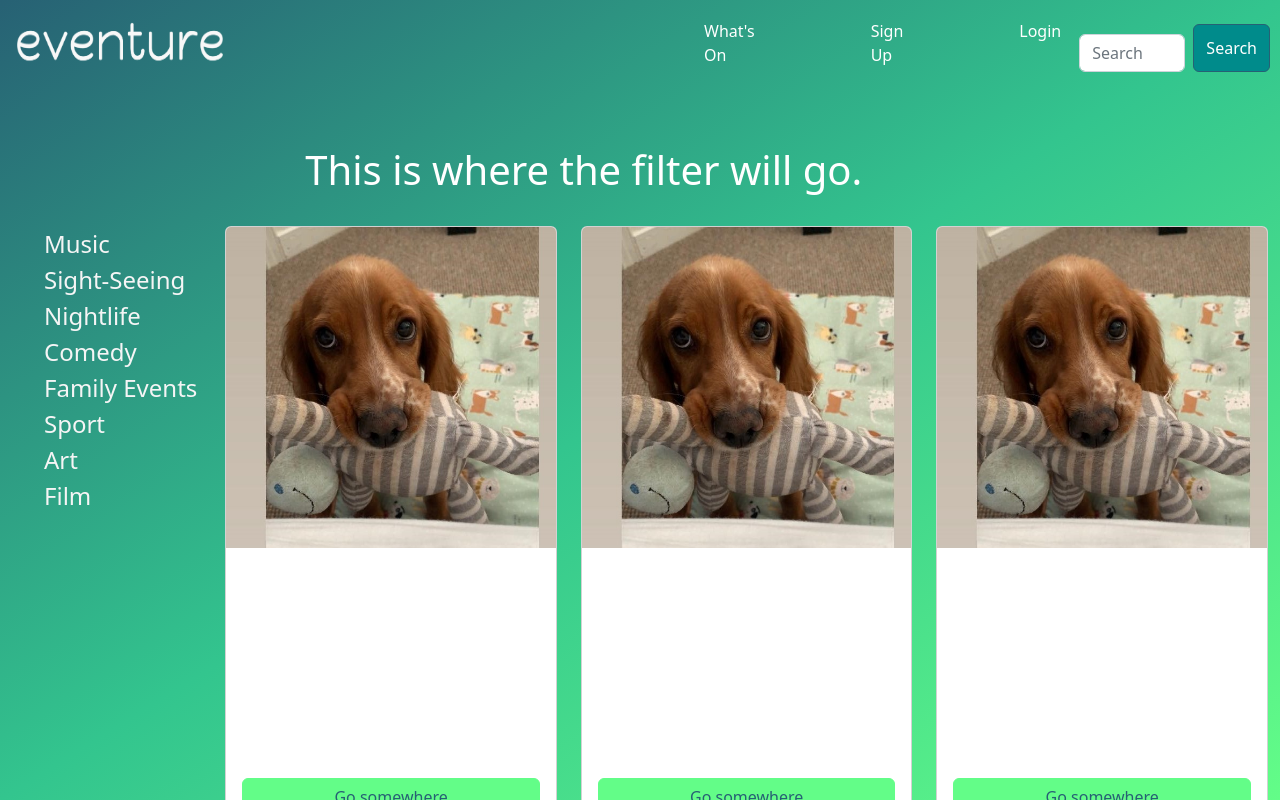
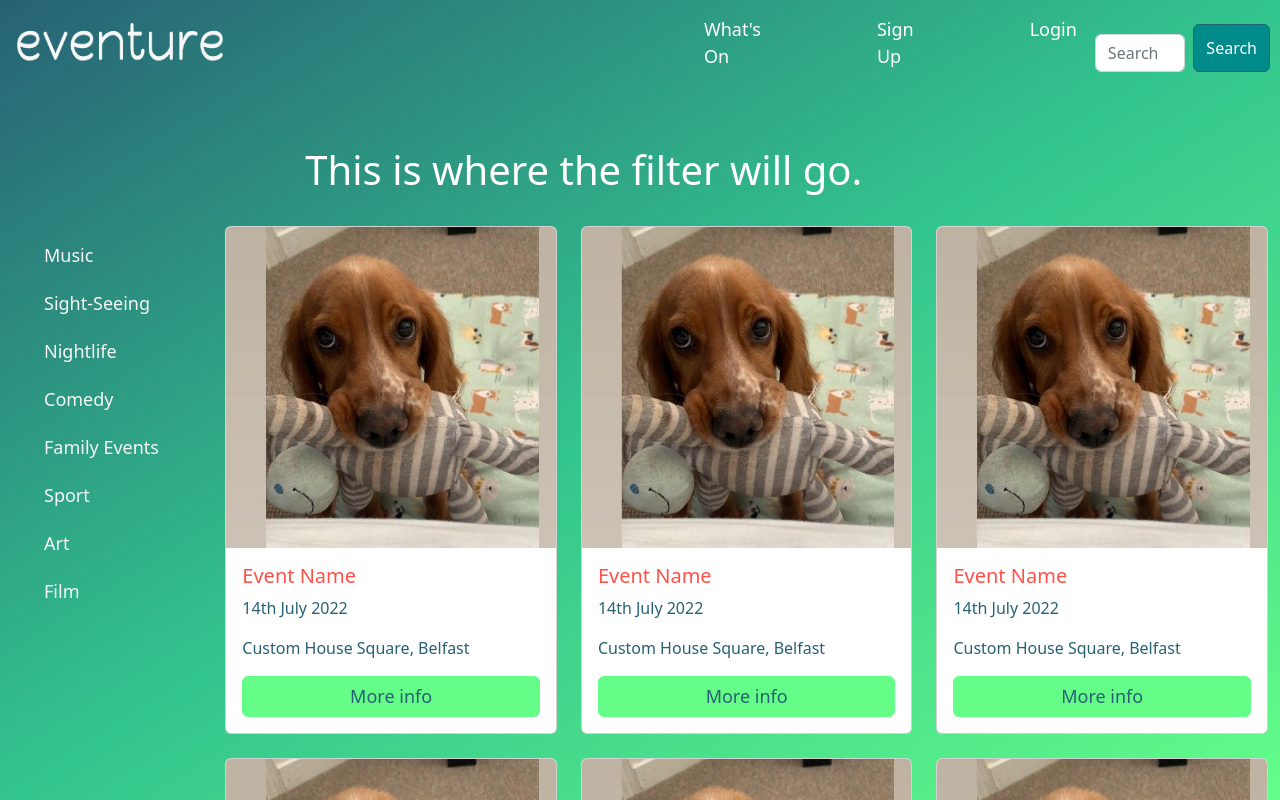
Before and after one commit to ctom11/event_app_project, a React (Create React App) app in the folder cep-project/: page /whatson in a window 1280 px wide. Shown: the top 800 px of the page. Built offline with nearby package versions, Linux system fonts and the light colour scheme.

Commit message:
started event page

```diff
--- a/cep-project/src/App.js
+++ b/cep-project/src/App.js
@@ -8,6 +8,7 @@ import { Login } from './Login';
 import { NoMatch } from './NoMatch';
 import { Layout } from './components/Layout';
 import { NavigationBar } from './components/NavigationBar';
+import { Event } from './Event';
 
 class App extends Component {
   render() {
@@ -22,6 +23,7 @@ class App extends Component {
               <Route path ='/whatson' element = {<Whatson/>}/>
               <Route path ='/signup' element = {<Signup/>}/>
               <Route path ='/login' element = {<Login/>}/>
+              <Route path ='/event' element = {<Event/>}/>
               <Route element = {<NoMatch/>} />
             </Routes>
           </Router>
--- /dev/null
+++ b/cep-project/src/Event.js
@@ -0,0 +1,30 @@
+import React from "react";
+import './Event.css';
+import { Card, Button, Nav } from "react-bootstrap";
+
+export const Event = () => (
+    <Card>
+      <Card.Header>
+        <Nav variant="tabs" defaultActiveKey="#first">
+          <Nav.Item>
+            <Nav.Link href="#first" className="event-nav">Event Information</Nav.Link>
+          </Nav.Item>
+          <Nav.Item>
+            <Nav.Link href="#link" className="event-nav">Link</Nav.Link>
+          </Nav.Item>
+          <Nav.Item>
+            <Nav.Link href="#" className="event-nav">
+              Disabled
+            </Nav.Link>
+          </Nav.Item>
+        </Nav>
+      </Card.Header>
+      <Card.Body>
+        <Card.Title>Event Name</Card.Title>
+        <Card.Text>
+          With supporting text below as a natural lead-in to additional content.
+        </Card.Text>
+        <Button variant="primary">Go somewhere</Button>
+      </Card.Body>
+    </Card>
+)
--- a/cep-project/src/Home.css
+++ b/cep-project/src/Home.css
@@ -1,8 +1,3 @@
-p {
-    padding-left: 100px;
-    font-family: revert;
-}
-
 video {
 position: fixed;
 padding-top: 50px;
--- a/cep-project/src/Login.css
+++ b/cep-project/src/Login.css
@@ -18,7 +18,8 @@
 
 /*link to register page - keeps all font in this line the same*/
 a {
-    color: #276174;
+    color: #276174 !important;
+    font-size: large !important;
 }
 
 /*login card as a whole*/
@@ -32,16 +33,17 @@ a {
 /*column containing login*/
 .col-md-5 {
     color: #276174;
-    padding-left: 20px;
-    padding-right: 20px;
+    padding-left: 10px;
+    padding-right: 10px;
     background-color: white;
+    border-radius: 10px;
 }
 
 /*login header*/
 .SignIn-header {
     padding-bottom: 30px;
     padding-top: 30px;
-    font-size: xx-large;
+    font-size: x-large;
 }
 
 /*register account link*/
@@ -54,7 +56,7 @@ h2 {
 
 /*keep me signed in checkbox*/
 .form-check {
-    padding-top: 20px;
+    padding-top: 10px;
 }
 
 /*input box style*/
@@ -87,5 +89,4 @@ h2 {
     --bs-btn-active-border-color: #33C58E !important;
     --bs-btn-disabled-color: #63FD88 !important;
     --bs-btn-disabled-border-color: #276174 !important;
-    margin-bottom: 50px;
 }
--- a/cep-project/src/Signup.css
+++ b/cep-project/src/Signup.css
@@ -7,7 +7,7 @@
 }
 
 /*sign up title*/
-.card-title {
+.signup-title {
     padding-top: 50px;
 }
 
@@ -35,7 +35,7 @@ label {
 }
 
 /*sign up button design*/
-.btn-primary {
+.signup-button {
     margin-top: 20px !important;
     width: -webkit-fill-available !important;
     --bs-btn-color: # !important;
--- a/cep-project/src/Signup.js
+++ b/cep-project/src/Signup.js
@@ -4,7 +4,7 @@ import './Signup.css';
 export const Signup = () => (
 <div className="card signup-card">
     <div className="card-body">
-        <h5 className="card-title">Sign Up</h5>
+        <h5 className="card-title signup-title">Sign Up</h5>
         <form>
         <div className="row">
             <div className="form-group col-md-6">
@@ -35,7 +35,7 @@ export const Signup = () => (
                     </label>
                 </div>
             </div>
-            <button type="submit" className="btn btn-primary">Sign in</button>
+            <button type="submit" className="btn btn-primary signup-button">Sign in</button>
         </div>
         </form>
     </div>
--- a/cep-project/src/Whatson.css
+++ b/cep-project/src/Whatson.css
@@ -6,6 +6,7 @@
 .col-md-2 {
     margin-top: 140px;
     text-align: justify;
+    font-size: xx-large;
 }
 
 /*event filter at top of page*/
@@ -17,6 +18,11 @@
 /*individual event cards*/
 .whatson-card {
     min-width: fit-content;
+    color: #276174;
+}
+
+.card-title {
+    color: #ff5147;
 }
 
 /*entire column of event cards*/
@@ -24,15 +30,19 @@
     margin-top: auto;
 }
 
+.card-text {
+    margin-bottom: 0;
+}
+
 /*side menu text*/
-a {
+.sidemenu-items {
     text-decoration-line: none;
     color: whitesmoke !important;
     font-size: x-large;
 }
 
 /*side menu text hover*/
-a:hover {
+.sidemenu-items:hover {
     color: #63FD88 !important;
     text-decoration-line: none;
 }
--- a/cep-project/src/Whatson.js
+++ b/cep-project/src/Whatson.js
@@ -1,5 +1,6 @@
 import React from "react";
 import './Whatson.css';
+import { Event } from "./Event";
 import { Col, Row, Card, Button, Container } from "react-bootstrap";
 import TestImage from './assets/test.jpg';
 
@@ -7,33 +8,34 @@ export const Whatson = () => (
 
 <Row>
     {/*This first column contains the side menu*/}
-    <Col className="col-md-2">
+    {/*d-md-block d-sm-none prevents the side menu from being shown when screen is smaller than medium - mobile friendly*/}
+    <Col className="col-md-2 d-md-block d-sm-none">
         <div id="wrapper" className="toggled">
             <div id="sidebar-wrapper">
                 <ul className="sidebar-nav">
                     <li>
-                        <a href="#">Music</a>
+                        <a href="#" className='sidemenu-items'>Music</a>
                     </li>
                     <li>
-                        <a href="#">Sight-Seeing</a>
+                        <a href="#" className='sidemenu-items'>Sight-Seeing</a>
                     </li>
                     <li>
-                        <a href="#">Nightlife</a>
+                        <a href="#" className='sidemenu-items'>Nightlife</a>
                     </li>
                     <li>
-                        <a href="#">Comedy</a>
+                        <a href="#" className='sidemenu-items'>Comedy</a>
                     </li>
                     <li>
-                        <a href="#">Family Events</a>
+                        <a href="#" className='sidemenu-items'>Family Events</a>
                     </li>
                     <li>
-                        <a href="#">Sport</a>
+                        <a href="#" className='sidemenu-items'>Sport</a>
                     </li>
                     <li>
-                        <a href="#">Art</a>
+                        <a href="#" className='sidemenu-items'>Art</a>
                     </li>
                     <li>
-                        <a href="#">Film</a>
+                        <a href="#" className='sidemenu-items'>Film</a>
                     </li>
                 </ul>
             </div>
@@ -51,12 +53,12 @@ export const Whatson = () => (
                         <Card className="whatson-card">
                             <Card.Img variant="top" src={TestImage} />
                             <Card.Body>
-                                <Card.Title>Card Title</Card.Title>
+                                <Card.Title>Event Name</Card.Title>
                                 <Card.Text>
-                                Some quick example text to build on the card title and make up the
-                                bulk of the card's content.
+                                <p>14th July 2022</p>
+                                <p>Custom House Square, Belfast</p>
                                 </Card.Text>
-                                <Button variant="primary">Go somewhere</Button>
+                                <Button variant="primary" href={Event}>More info</Button>
                             </Card.Body>
                         </Card>
                     </Col>
```
Also changed, not shown: cep-project/src/Event.css (added).
